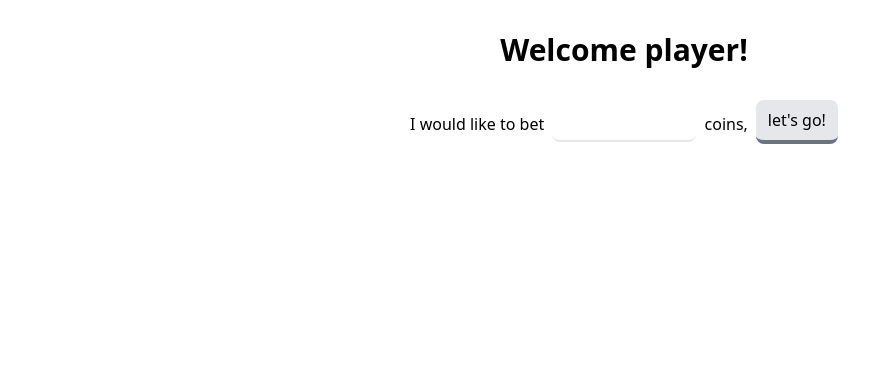
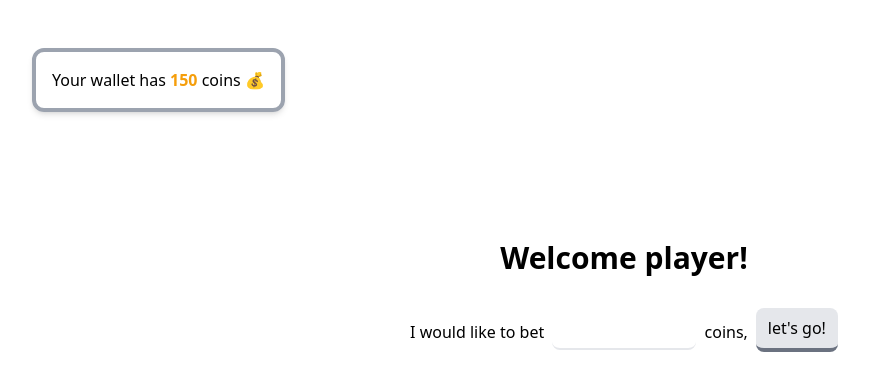
Before and after one commit to ViljamEkdhl/Ludum-Dare-51, a SvelteKit app: page / in a window 1280 px wide. Shown: the top 390 px of the page, without its empty margins (16-885 px from the left). Built offline with nearby package versions, Linux system fonts and the light colour scheme.

Commit message:
Added wallet for tracking users coins

```diff
--- a/jsconfig.json
+++ b/jsconfig.json
@@ -2,7 +2,7 @@
 	"extends": "./.svelte-kit/tsconfig.json",
 	"compilerOptions": {
 		"allowJs": true,
-		"checkJs": true,
+		"checkJs": false,
 		"esModuleInterop": true,
 		"forceConsistentCasingInFileNames": true,
 		"resolveJsonModule": true,
--- a/src/components/BetInputField.svelte
+++ b/src/components/BetInputField.svelte
@@ -47,8 +47,8 @@
 	{#if displayValue != ''}
 		<p>
 			You have just betted
-			{displayValue}
-			coins 💰
+			<span class="font-bold text-amber-500">{displayValue}</span>
+			coins 💸
 		</p>
 	{:else}
 		<p />
--- /dev/null
+++ b/src/components/Wallet.svelte
@@ -0,0 +1,9 @@
+<script>
+	let coins = 150;
+</script>
+
+<div class="absolute p-4 top-12 left-12 border-4 border-gray-400 rounded-xl shadow-md">
+	<p>
+		Your wallet has <span class="font-bold text-amber-500">{coins}</span> coins 💰
+	</p>
+</div>
--- a/src/routes/+page.svelte
+++ b/src/routes/+page.svelte
@@ -1,9 +1,13 @@
 <script>
+	import Wallet from '../components/Wallet.svelte';
 	import BetInputField from '../components/BetInputField.svelte';
 	import GreetingTitle from '../components/GreetingTitle.svelte';
 </script>
 
-<div class="flex items-center flex-col gap-8 mt-8">
-	<GreetingTitle />
-	<BetInputField />
+<div class="h-screen max-h-full flex items-center justify-center">
+	<div class="h-80 flex items-center flex-col gap-8">
+		<GreetingTitle />
+		<BetInputField />
+	</div>
+	<Wallet />
 </div>
```
